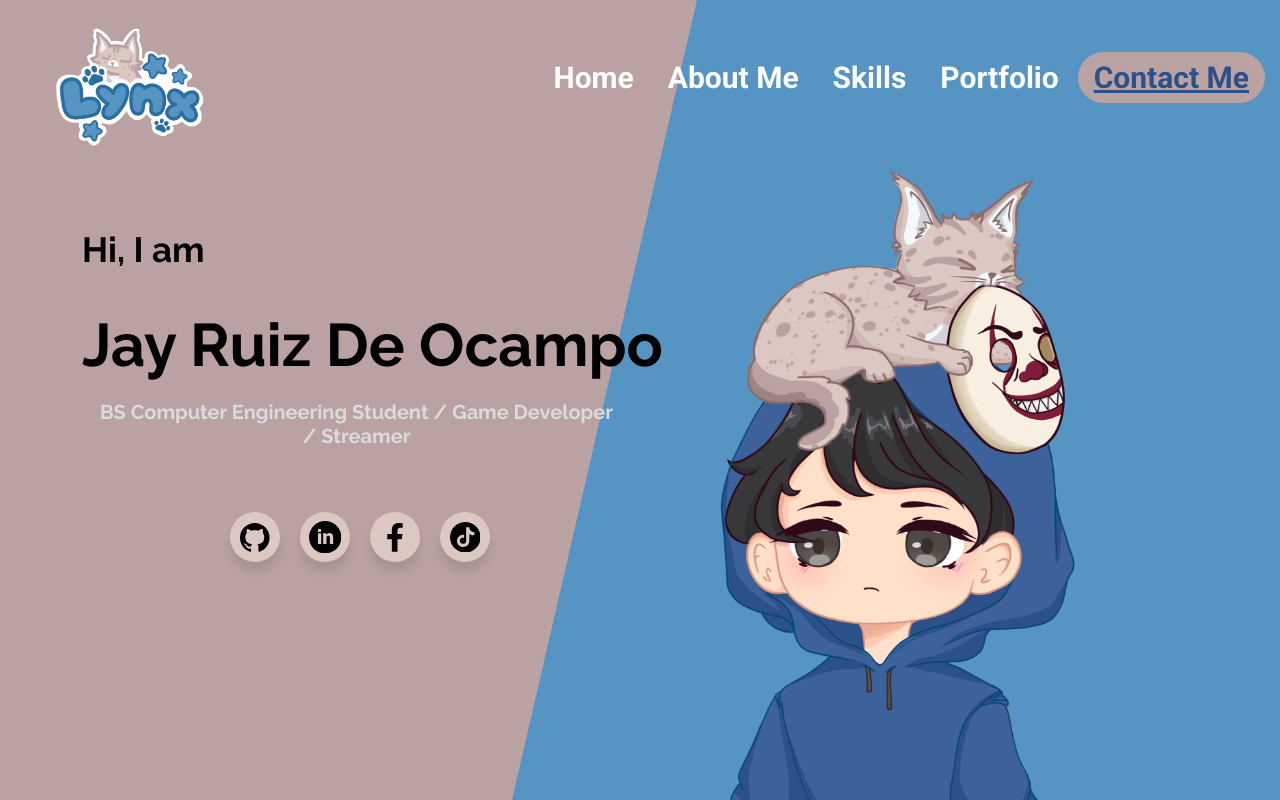
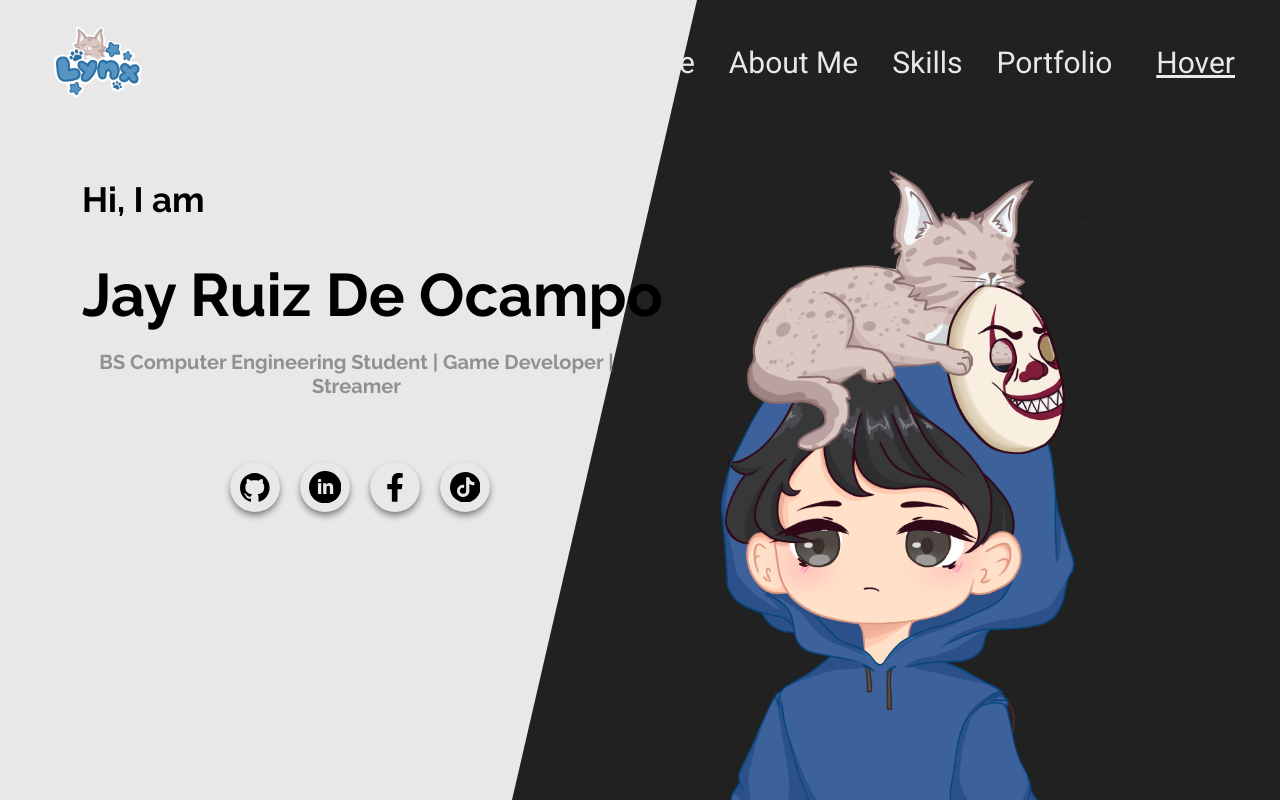
Before and after one commit to LynxDCat/PortfolioWebsite, a PHP site: page / in a window 1280 px wide. Run offline with PHP 8.4, Linux system fonts and the light colour scheme.

Commit message:
Major Hero page changes

```diff
--- a/css/navbar.css
+++ b/css/navbar.css
@@ -6,7 +6,7 @@
   position: relative;
   font-family: Roboto;
   margin: 0;
-  background-color: #baa2a2;
+  background-color: #e8e8e8;
   color: white;
 }
 
@@ -16,7 +16,7 @@
   height: 100vh; /* Make the slanted edge take full viewport height */
   width: 60vw; /* Make it take half of the viewport width */
   clip-path: polygon(var(--p) 0, 100% 0, 100% 100%, 0 100%);
-  background: #5694c4;
+  background: #212121;
   position: absolute;
   top: 0;
   right: 0; /* Align it to the right side */
@@ -42,8 +42,8 @@
 .logo img {
   display: inline-block;
   padding-left: 50px;
-  padding-top: 25px;
-  height: 150px;
+  margin-top: 25px;
+  height: 75px;
   width: auto;
 }
 
@@ -56,6 +56,7 @@
 
 .navmenu_items {
   margin: 0px 15px;
+  margin-top: 20px;
   padding: 0;
   list-style: none;
   display: inline-block;
@@ -64,22 +65,90 @@
 .navmenu_items a {
   text-decoration: none;
   font-size: 30px;
-  color: white;
-  font-weight: bold;
+  color: #e8e8e8;
+  font-weight:400;
   padding: 3px 0;
 }
 
-.navmenu_itemsBtn {
-  display: inline-block;
-  background-color: #baa2a2;
-  padding: 8px 16px;
-  border-radius: 40px;
+.bn5 {
+  padding: 0.3em 1em;
+  margin-left: -5px;
+  border: none;
+  outline: none;
+  color: #e8e8e8;
+  font-size: 30px;
+  background: #212121;
+  cursor: pointer;
+  position: relative;
+  z-index: 0;
+  border-radius: 10px;
+  font-family: Roboto, sans-serif; /* Match font style */
+  font-weight: 400;
+  transition: color 0.3s ease;
 }
 
-.navmenu_itemsBtn a {
-  font-size: 30px;
-  font-weight: bold;
-  color: #2c508a;
+.bn5:before {
+  content: "";
+  background: linear-gradient(
+    45deg,
+    #ff0000,
+    #ff7300,
+    #fffb00,
+    #48ff00,
+    #00ffd5,
+    #002bff,
+    #7a00ff,
+    #ff00c8,
+    #ff0000
+  );
+  position: absolute;
+  top: -2px;
+  left: -2px;
+  background-size: 400%;
+  z-index: -1;
+  filter: blur(5px);
+  width: calc(100% + 4px);
+  height: calc(100% + 4px);
+  animation: glowingbn5 20s linear infinite;
+  opacity: 0;
+  transition: opacity 0.3s ease-in-out;
+  border-radius: 10px;
+}
+
+@keyframes glowingbn5 {
+  0% {
+    background-position: 0 0;
+  }
+  50% {
+    background-position: 400% 0;
+  }
+  100% {
+    background-position: 0 0;
+  }
+}
+
+.bn5:active {
+  color: #000;
+}
+
+.bn5:active:after {
+  background: transparent;
+}
+
+.bn5:hover:before {
+  opacity: 1;
+}
+
+.bn5:after {
+  z-index: -1;
+  content: "";
+  position: absolute;
+  width: 100%;
+  height: 100%;
+  background: #191919;
+  left: 0;
+  top: 0;
+  border-radius: 10px;
 }
 
 .navmenu_items a:hover,
@@ -140,7 +209,7 @@
 .lPTxt3 {
   font-family: Raleway;
   font-weight: bold;
-  color: #dbdbdb;
+  color: #909090;
   font-size: 20px;
   display: block;
   width: 80%;
@@ -165,7 +234,7 @@
 
 .wrapper .icon {
   position: relative;
-  background: #DBC8C2;
+  background: #e8e8e8;
   border-radius: 50%;
   margin: 10px;
   width: 50px;
@@ -175,7 +244,9 @@
   justify-content: center;
   align-items: center;
   flex-direction: column;
-  box-shadow: 0 10px 10px rgba(0, 0, 0, 0.1);
+  box-shadow: 0 10px 10px rgba(0, 0, 0, 0.3);
+  box-shadow: 0px 4px 6px rgba(0, 0, 0, 0.4),
+  0px 1px 2px rgba(0, 0, 0, 0.1);
   cursor: pointer;
   transition: all 0.2s cubic-bezier(0.68, -0.55, 0.265, 1.55);
 }
@@ -187,7 +258,7 @@
 
 /* On hover, change the icon color to white */
 .wrapper .icon:hover svg {
-  color: #DBC8C2;
+  color: #fff;
 }
 
 .wrapper .tooltip {
@@ -232,26 +303,26 @@
 .wrapper .github:hover .tooltip,
 .wrapper .github:hover .tooltip::before {
   background: #212121;
-  color: #DBC8C2;
+  color: #fff;
 }
 
 .wrapper .linkedin:hover,
 .wrapper .linkedin:hover .tooltip,
 .wrapper .linkedin:hover .tooltip::before {
   background: #0A66C2;
-  color: #DBC8C2;
+  color: #fff;
 }
 
 .wrapper .facebook:hover,
 .wrapper .facebook:hover .tooltip,
 .wrapper .facebook:hover .tooltip::before {
   background: #1877f2;
-  color: #DBC8C2;
+  color: #fff;
 }
 
 .wrapper .tiktok:hover,
 .wrapper .tiktok:hover .tooltip,
 .wrapper .tiktok:hover .tooltip::before {
   background: #212121;
-  color: #DBC8C2;
+  color: #fff;
 }
--- a/index.php
+++ b/index.php
@@ -30,10 +30,9 @@
                     <li class="navmenu_items">
                         <a href="#">Portfolio</a>
                     </li>
-                    <li class="navmenu_itemsBtn">
-                        <a href="#">Contact Me</a>
-                    </li>
+                        <a href="#" class="bn5">Hover</a>
                 </ul>
+
             </div>
         </nav>
 
@@ -45,7 +44,7 @@
             <p class="lPTxt1">Hi, I am</p>
             <div class="text-container">
                 <h1 class="lPTxt2">Jay Ruiz De Ocampo</h1>
-                <p class="lPTxt3">BS Computer Engineering Student / Game Developer / Streamer</p>
+                <p class="lPTxt3">BS Computer Engineering Student | Game Developer | Streamer</p>
             </div>
             <div class="button-container">
                 <ul class="wrapper">
```
Also changed, not shown: 1 other file.
